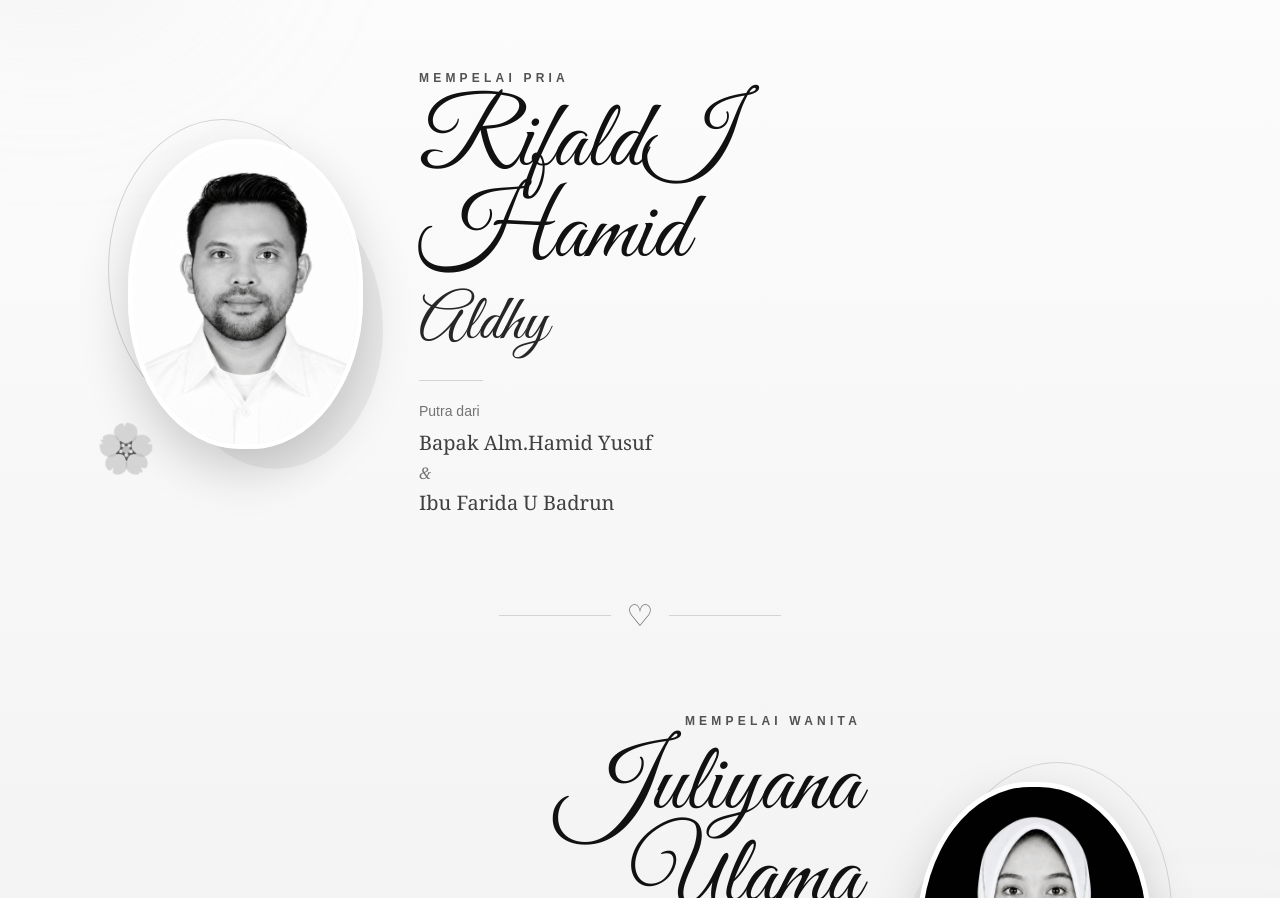
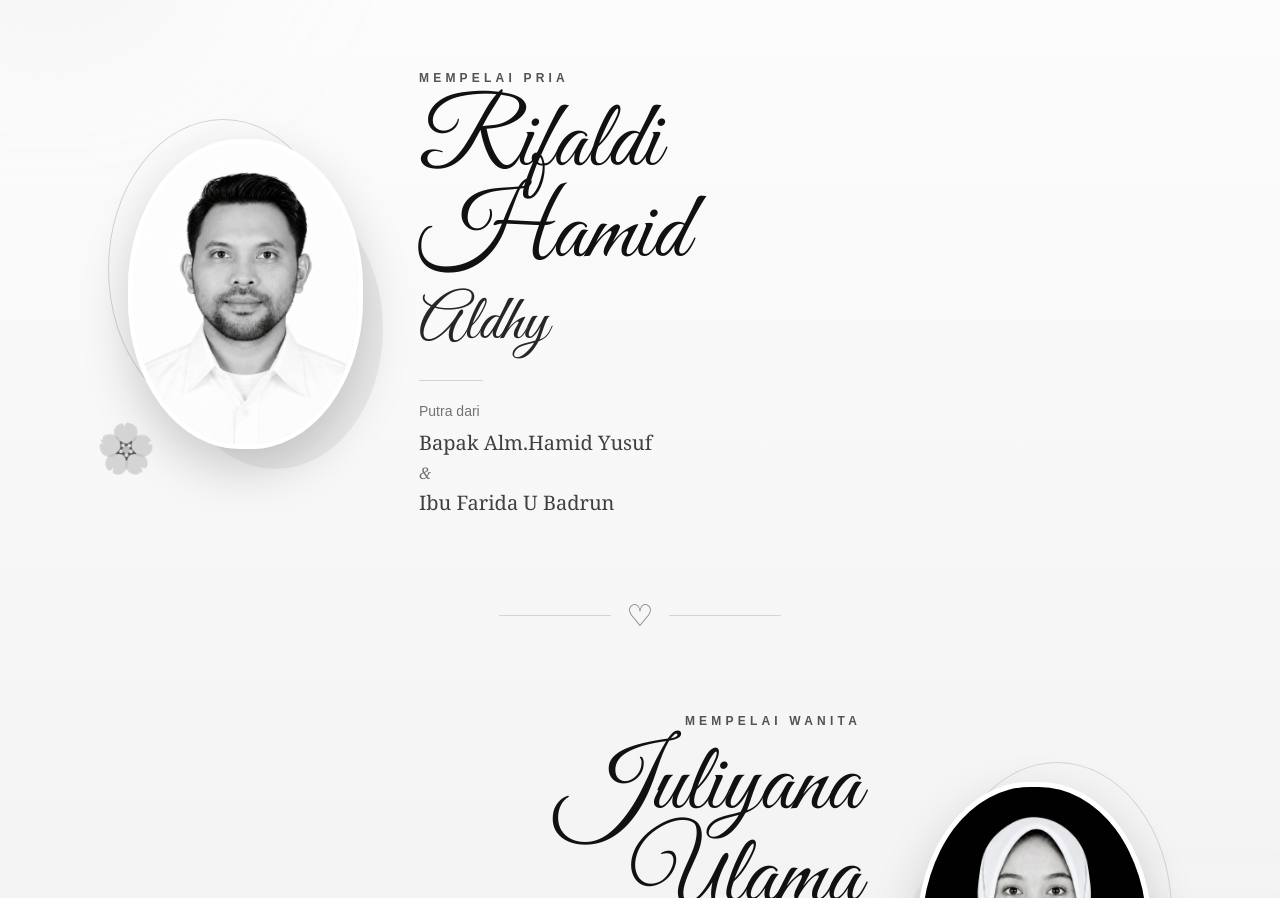
Before and after one commit to GibranHayder/undangan-pernikahan, a Next.js app: page / in a window 1280 px wide. Shown: the part 1698-2596 px from the top of the page. Built offline with nearby package versions, Linux system fonts and the light colour scheme.

Commit message:
Update terbaru undangan Aldhy Ully

```diff
--- a/app/components/Couple.jsx
+++ b/app/components/Couple.jsx
@@ -165,7 +165,7 @@ export default function Couple() {
             <h3
               className={`${greatVibes.className} mt-3 text-[clamp(3.6rem,13vw,6rem)] font-normal leading-[0.95] text-[#111111]`}
             >
-              RifaldI Hamid
+              Rifaldi Hamid
             </h3>
 
             {/* NAMA PANGGILAN */}
```
